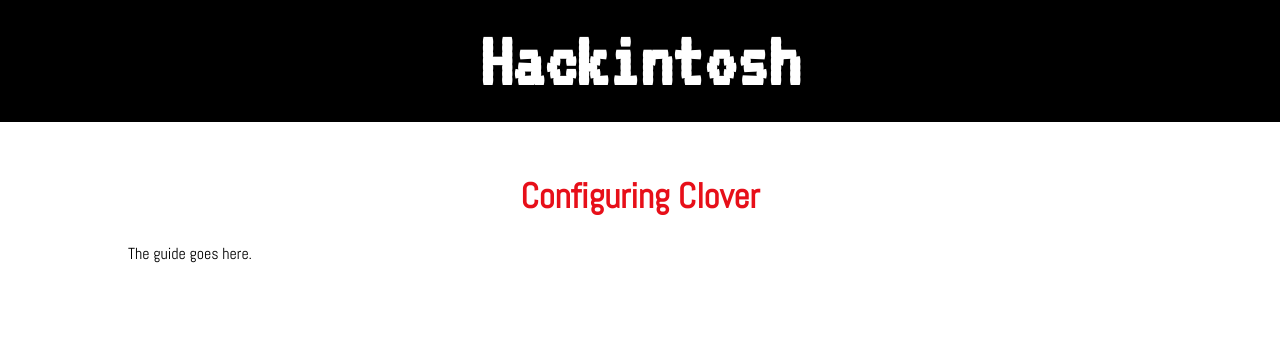
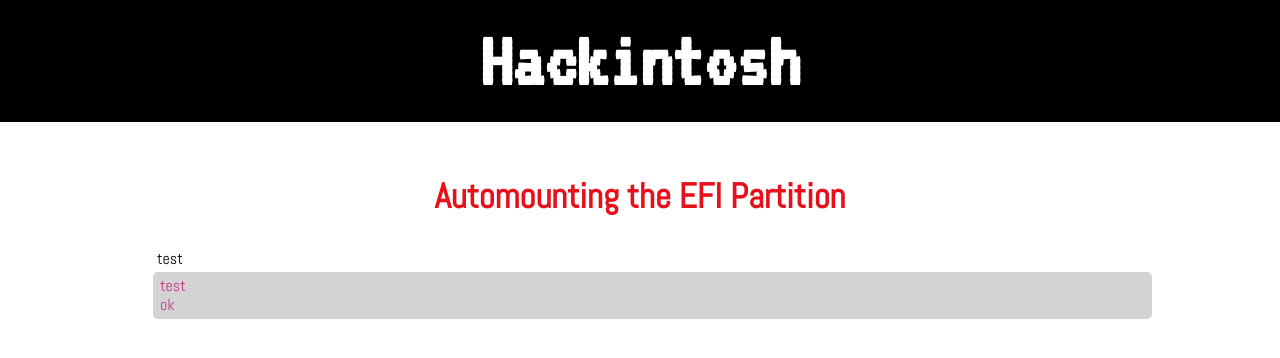
Before and after one commit to DalenW/dalenw.github.io, a plain HTML site: page project/Hackintosh/AutomountEFI.html in a window 1280 px wide. Drawn offline with nearby package versions, Linux system fonts and the light colour scheme.

Commit message:
Stuff
Renamed files
started code css
added a guide file

```diff
--- a/project/Hackintosh/guide2.html
+++ b/project/Hackintosh/AutomountEFI.html
@@ -3,7 +3,7 @@
 
 <head>
     <meta charset="utf-8">
-    <title>Configuring Clover</title>
+    <title>Automounting the EFI Partition</title>
     <meta name="viewport" content="width=device-width">
 
     <!-- Chrome, Firefox OS and Opera -->
@@ -28,11 +28,17 @@
 
     <main>
         <h2 id="guideTitle">
-                Configuring Clover
+                Automounting the EFI Partition
             </h2>
 
         <div class="content">
-            The guide goes here.
+            <p>
+                test
+            </p>
+            <div class="code">
+                test <br />
+                ok
+            </div>
         </div>
     </main>
 </body>
--- a/project/Hackintosh/styles/guide.css
+++ b/project/Hackintosh/styles/guide.css
@@ -29,6 +29,17 @@ p {
 }
 
 quote {
-    background-color: ##f9f2f4;
+    background-color: #f9f2f4;
     color: #F0454D;
 }
+
+.code {
+    margin-left: 25px;
+    background-color: lightgray;
+    color: #C0378A;
+    padding: 5px;
+    padding-left: 7px;
+    padding-right: 7px;
+    border-radius: 5px;
+
+}
```
Also changed, not shown: project/Hackintosh/home.html (+2 -2 lines), project/Hackintosh/BootableUSB.html (renamed from project/Hackintosh/guide1.html).
